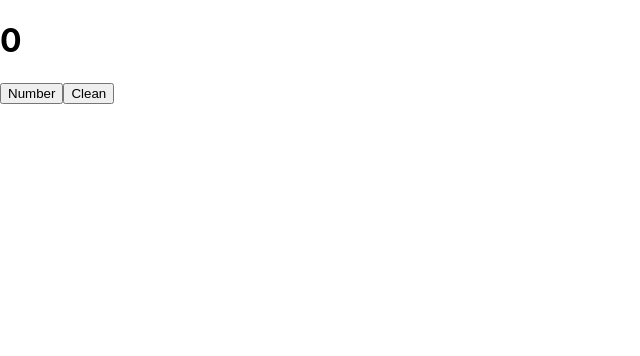
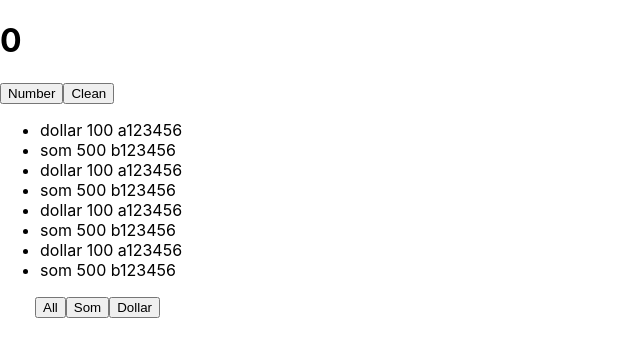
Before and after one commit to adisovaa/microtasks, a React (Create React App) app: page / in a window 1280 px wide. Shown: the top 356 px of the page, without its empty margins (0-640 px from the left). Built offline with nearby package versions, Linux system fonts and the light colour scheme; the HTML template or start-up script is replaced by a standard one.

Commit message:
new changes

```diff
--- /dev/null
+++ b/src/1-week/6-microtask/6-microtask.tsx
@@ -0,0 +1,59 @@
+import React, {useState} from 'react'
+import {NewComponent} from "./newComponent";
+
+type FilterType = 'all' | 'som' | 'dollar'
+
+export const FilterComponent = () => {
+
+    const [money, setMoney] = useState([
+        {banknote: 'dollar', nominal: 100, number: 'a123456'},
+        {banknote: 'som', nominal: 500, number: 'b123456'},
+        {banknote: 'dollar', nominal: 100, number: 'a123456'},
+        {banknote: 'som', nominal: 500, number: 'b123456'},
+        {banknote: 'dollar', nominal: 100, number: 'a123456'},
+        {banknote: 'som', nominal: 500, number: 'b123456'},
+        {banknote: 'dollar', nominal: 100, number: 'a123456'},
+        {banknote: 'som', nominal: 500, number: 'b123456'},
+    ])
+
+    const [filter, setFilter] = useState<FilterType>('all')
+
+    let currentMoney = money
+    if (filter === 'som') {
+        currentMoney = money.filter(filteredMoney => filteredMoney.banknote === 'som')
+    }
+    if (filter === 'dollar') {
+        currentMoney = money.filter(filteredMoney => filteredMoney.banknote === 'dollar')
+    }
+
+    const onClickFilterHandler = (buttonName: FilterType) => {
+        setFilter(buttonName)
+    }
+
+    return (
+
+        <NewComponent
+            currentMoney={currentMoney}
+            onClickFilterHandler={onClickFilterHandler}
+        />
+        // <>
+        //     <ul>
+        //         {currentMoney.map((el, i) => {
+        //             return (
+        //                 <li key={i}>
+        //                     <span> {el.banknote} </span>
+        //                     <span> {el.nominal} </span>
+        //                     <span> {el.number} </span>
+        //                 </li>
+        //             )
+        //         })}
+        //     </ul>
+        //
+        //     <div style={{marginLeft: '35px'}}>
+        //         <button onClick={() => onClickFilterHandler('all')}>All</button>
+        //         <button onClick={() => onClickFilterHandler('som')}>Som</button>
+        //         <button onClick={() => onClickFilterHandler('dollar')}>Dollar</button>
+        //     </div>
+        // </>
+    )
+}
--- /dev/null
+++ b/src/1-week/6-microtask/newComponent.tsx
@@ -0,0 +1,35 @@
+import React, {useState} from 'react'
+
+export type NewComponentType = {
+    currentMoney: Array<CurrenType>
+    onClickFilterHandler: (string: any) => void
+}
+
+type CurrenType = {
+    banknote: string
+    nominal: number
+    number: string
+}
+export const NewComponent = (props:NewComponentType) => {
+    return (
+        <>
+            <ul>
+                {props.currentMoney.map((el, i) => {
+                    return (
+                        <li key={i}>
+                            <span> {el.banknote} </span>
+                            <span> {el.nominal} </span>
+                            <span> {el.number} </span>
+                        </li>
+                    )
+                })}
+            </ul>
+
+            <div style={{marginLeft: '35px'}}>
+                <button onClick={() => props.onClickFilterHandler('all')}>All</button>
+                <button onClick={() => props.onClickFilterHandler('som')}>Som</button>
+                <button onClick={() => props.onClickFilterHandler('dollar')}>Dollar</button>
+            </div>
+        </>
+    )
+}
--- a/src/App.tsx
+++ b/src/App.tsx
@@ -1,11 +1,12 @@
 import React from 'react';
-import {Header} from "./1-microtask/Header";
-import {Body} from "./1-microtask/Body";
-import {Footer} from "./1-microtask/Footer";
-import {NewComponent} from "./2-microtask/map";
-import {Button} from "./3-microtask/Button";
-import {Fourth} from "./4-microtask/Fourth";
-import {Fifth} from "./5-microtask/Fifth";
+import {Header} from "./1-week/1-microtask/Header";
+import {Body} from "./1-week/1-microtask/Body";
+import {Footer} from "./1-week/1-microtask/Footer";
+import {NewComponent} from "./1-week/2-microtask/map";
+import {Button} from "./1-week/3-microtask/Button";
+import {Fourth} from "./1-week/4-microtask/Fourth";
+import {Fifth} from "./1-week/5-microtask/Fifth";
+import {FilterComponent} from "./1-week/6-microtask/6-microtask";
 
 
 const student = [
@@ -47,6 +48,10 @@ function App() {
                 <Fifth/>
             </div>
 
+            <div>
+                <FilterComponent/>
+            </div>
+
         </div>
     );
 }
```
Also changed, not shown: src/1-week/1-microtask/Body.tsx (renamed from src/1-microtask/Body.tsx), src/1-week/1-microtask/Footer.tsx (renamed from src/1-microtask/Footer.tsx), src/1-week/1-microtask/Header.tsx (renamed from src/1-microtask/Header.tsx), src/1-week/2-microtask/map.tsx (renamed from src/2-microtask/map.tsx), src/1-week/3-microtask/Button.tsx (renamed from src/3-microtask/Button.tsx), src/1-week/4-microtask/Fourth.tsx (renamed from src/4-microtask/Fourth.tsx), src/1-week/5-microtask/Fifth.tsx (renamed from src/5-microtask/Fifth.tsx), src/1-week/components/Button.tsx (renamed from src/components/Button.tsx).
